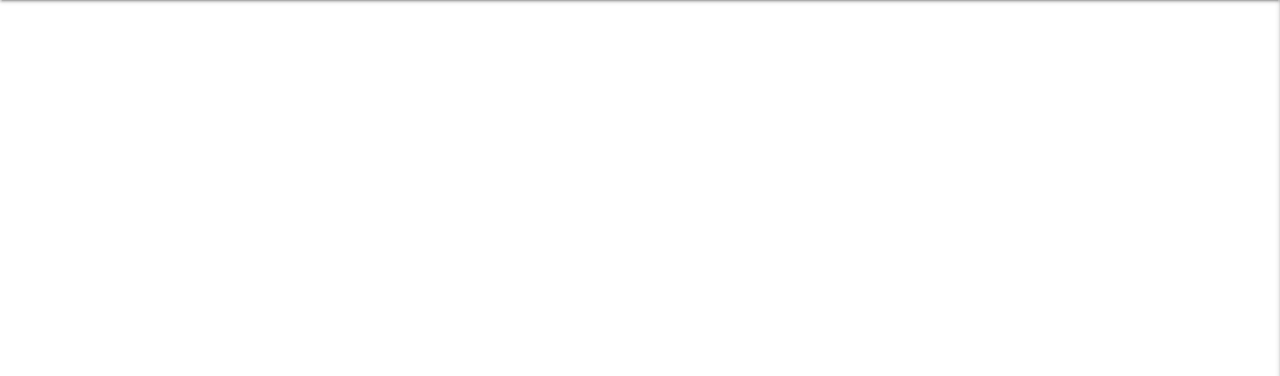
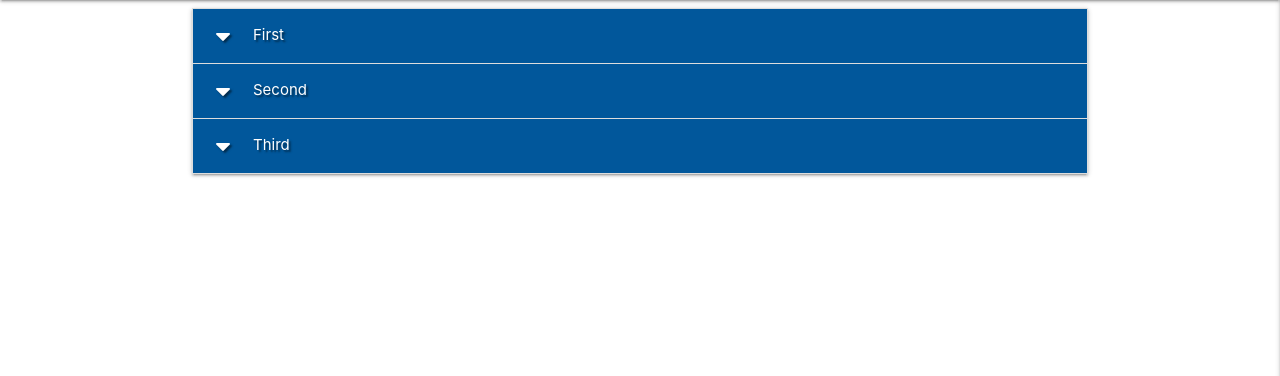
Before and after one commit to PhilipWilliams0/flask-task-manager-project, a Flask app: page / in a window 1280 px wide. Shown: the part 64-440 px from the top of the page. Run offline with Flask 2, Linux system fonts and the light colour scheme; data that the repository does not hold is empty; some libraries are stand-ins or nearby versions.

Commit message:
Add task collapse set-up

```diff
--- a/static/js/script.js
+++ b/static/js/script.js
@@ -1,3 +1,9 @@
+// sidenav expand
 $(document).ready(function () {
   $(".sidenav").sidenav({ edge: "right" });
 });
+
+// tasks section expand
+$(document).ready(function(){
+  $('.collapsible').collapsible();
+});
--- a/templates/tasks.html
+++ b/templates/tasks.html
@@ -9,4 +9,20 @@
         {{ task.due_date }}<br>
     {% endfor %}
 
+    <ul class="collapsible">
+      <li>
+        <div class="collapsible-header white-text light-blue darken-4 text-shadow"><i class="fas fa-caret-down"></i>First</div>
+        <div class="collapsible-body"><span>Lorem ipsum dolor sit amet.</span></div>
+      </li>
+      <li>
+        <div class="collapsible-header white-text light-blue darken-4 text-shadow"><i class="fas fa-caret-down"></i>Second</div>
+        <div class="collapsible-body"><span>Lorem ipsum dolor sit amet.</span></div>
+      </li>
+      <li>
+        <div class="collapsible-header white-text light-blue darken-4 text-shadow"><i class="fas fa-caret-down"></i>Third</div>
+        <div class="collapsible-body"><span>Lorem ipsum dolor sit amet.</span></div>
+      </li>
+    </ul>
+
+
 {% endblock %}
```
